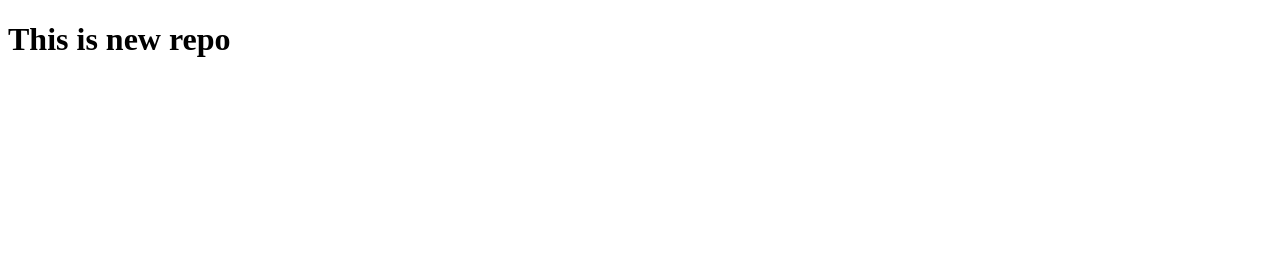
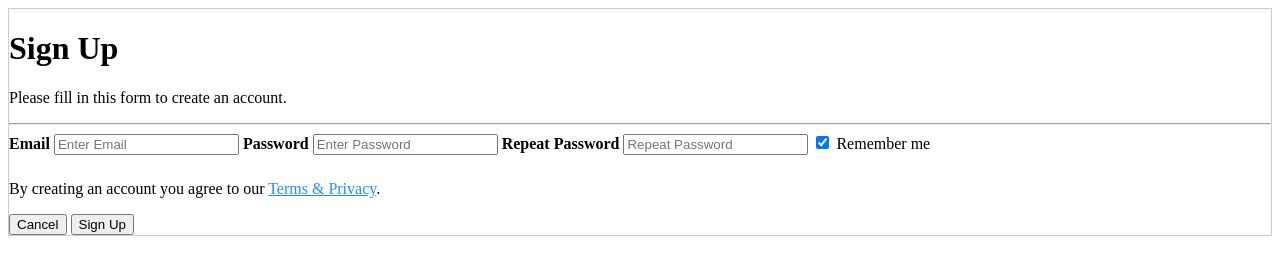
Before and after one commit to farhanrashid123/first-project, a plain HTML site: page index.html in a window 1280 px wide. Drawn offline with Linux system fonts and the light colour scheme.

Commit message:
Update index.html

```diff
--- a/index.html
+++ b/index.html
@@ -4,6 +4,32 @@
 
 </head>
 <body>
- <h1>This is new repo</h1>
+<form action="action_page.php" style="border:1px solid #ccc">
+  <div class="container">
+    <h1>Sign Up</h1>
+    <p>Please fill in this form to create an account.</p>
+    <hr>
+
+    <label for="email"><b>Email</b></label>
+    <input type="text" placeholder="Enter Email" name="email" required>
+
+    <label for="psw"><b>Password</b></label>
+    <input type="password" placeholder="Enter Password" name="psw" required>
+
+    <label for="psw-repeat"><b>Repeat Password</b></label>
+    <input type="password" placeholder="Repeat Password" name="psw-repeat" required>
+
+    <label>
+      <input type="checkbox" checked="checked" name="remember" style="margin-bottom:15px"> Remember me
+    </label>
+
+    <p>By creating an account you agree to our <a href="#" style="color:dodgerblue">Terms & Privacy</a>.</p>
+
+    <div class="clearfix">
+      <button type="button" class="cancelbtn">Cancel</button>
+      <button type="submit" class="signupbtn">Sign Up</button>
+    </div>
+  </div>
+</form>
 </body>
 </html>
```
